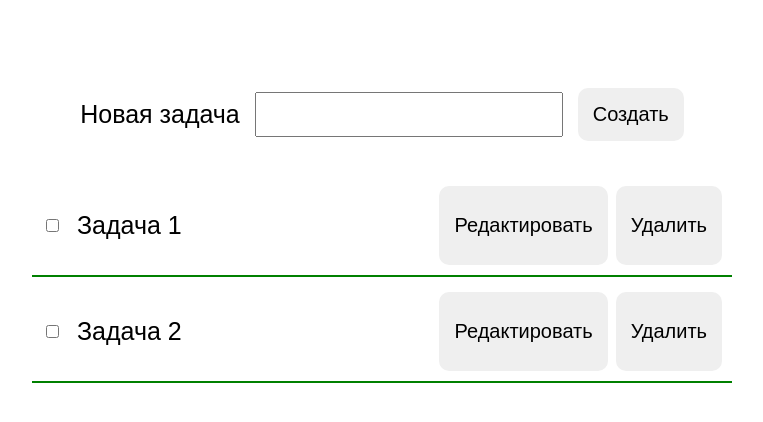
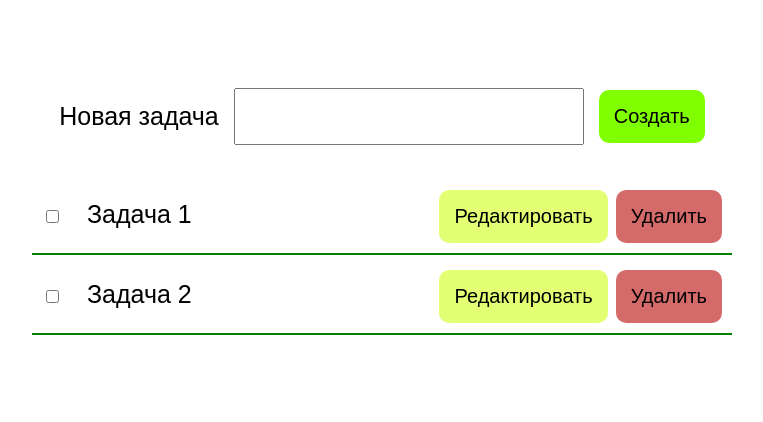
Before and after one commit to NicoMSK/ToDo-React, a React (Vite) app: page / in a window 1280 px wide. Shown: the top 422 px of the page, without its empty margins (258-1021 px from the left). Built offline with nearby package versions, Linux system fonts and the light colour scheme.

Commit message:
feat: Add the ability to edit a task.

```diff
--- a/src/App.tsx
+++ b/src/App.tsx
@@ -3,7 +3,7 @@ import { CreateTodo, type CreateTodoProps } from "./CreateTodo";
 import { TodoItem } from "./TodoItem";
 
 export function App() {
-  const [tasks, setTask] = useState([
+  const [todos, setTodos] = useState([
     {
       id: 1,
       title: "Задача 1",
@@ -24,24 +24,33 @@ export function App() {
         isComplite: false,
       };
 
-      setTask([...tasks, newTask]);
+      setTodos([...todos, newTask]);
     }
   };
 
-  function editTask(id: number) {
-    const searchTaskId = tasks.filter((task) => task.id === id);
+  function editTask(id: number, title: string) {
+    setTodos(
+      todos.filter((todo) => {
+        if (todo.id === id) {
+          todo.title = title;
+        }
+
+        return todo;
+      })
+    );
   }
 
   return (
     <div className="todo todo__container">
       <CreateTodo onCreateTodo={onCreateTodo} />
       <ul className="todo__list">
-        {tasks.map((todo) => (
+        {todos.map((todo) => (
           <TodoItem
             key={todo.id}
             id={todo.id}
             title={todo.title}
             isComplite={todo.isComplite}
+            editTask={editTask}
           />
         ))}
       </ul>
--- a/src/TodoItem.tsx
+++ b/src/TodoItem.tsx
@@ -1,26 +1,78 @@
+import { useState } from "react";
 import { Button } from "./Button";
 
 type TodoItemProps = {
   id: number;
   title: string;
   isComplite: boolean;
+  editTask: (id: number, title: string) => void;
 };
 
 export function TodoItem(props: TodoItemProps) {
-  const { id, title, isComplite } = props;
+  const { id, title, isComplite, editTask } = props;
+  const [editing, setEditing] = useState(false);
+  const [titleMode, setTitleMode] = useState(false);
+  const viewMode = { display: "block" };
+  const editMode = { display: "block" };
+
+  const handleEditing = () => {
+    if (!editing) {
+      setEditing(true);
+      setTitleMode(false);
+    } else {
+      if (title.trim().length === 0) {
+        setTitleMode(true);
+        return;
+      }
+
+      setEditing(false);
+      setTitleMode(false);
+    }
+  };
+
+  const handleUpdatedDone = (event: React.KeyboardEvent<HTMLInputElement>) => {
+    if (event.key === "Enter") {
+      if (title.trim().length === 0) {
+        setTitleMode(true);
+        return;
+      }
+
+      setEditing(false);
+      setTitleMode(false);
+    }
+  };
+
+  if (editing) {
+    viewMode.display = "none";
+  } else {
+    editMode.display = "none";
+  }
 
   return (
     <li className="todo__item">
       <input type="checkbox" checked={isComplite} />
-      <p>{title}</p>
+      <p className="todo__text" style={viewMode}>
+        {title}
+      </p>
       <input
-        className="todo__item-input visually-hidden "
+        className="todo__item-input"
         type="text"
         value={title}
+        style={editMode}
+        onChange={(e) => editTask(id, e.target.value)}
+        onKeyDown={handleUpdatedDone}
       />
+      <p className="todo__text-error">
+        {titleMode && "Поле не может быть пустым"}
+      </p>
       <div className="todo__wrapper-btn">
-        <Button className="todo__edit-button" type="button" taskId={id}>
-          Редактировать
+        <Button
+          className="todo__edit-button"
+          type="button"
+          taskId={id}
+          onClick={handleEditing}
+        >
+          {editing ? "OK" : "Редактировать"}
         </Button>
         <Button className="todo__delete-button" type="button" taskId={id}>
           Удалить
--- a/src/button.tsx
+++ b/src/button.tsx
@@ -2,14 +2,20 @@ type ButtonProps = {
   className: string;
   type: "button" | "submit" | "reset";
   children: string;
-  taskId: number;
+  taskId?: number;
+  onClick?: () => void;
 };
 
 export function Button(props: ButtonProps) {
-  const { className = "", type, children, taskId } = props;
+  const { className = "", type, children, taskId, onClick } = props;
 
   return (
-    <button className={`button ${className}`} type={type} taskId={taskId}>
+    <button
+      className={`button ${className}`}
+      type={type}
+      taskId={taskId}
+      onClick={onClick}
+    >
       {children}
     </button>
   );
--- a/src/index.css
+++ b/src/index.css
@@ -1,15 +1,5 @@
-.visually-hidden {
-  position: absolute;
-  width: 1px;
-  height: 1px;
-  margin: -1px;
-  padding: 0;
-  border: 0;
-  clip: rect(0 0 0 0);
-  overflow: hidden;
-}
+body {
 
-body {
   font-family: Arial, Helvetica, sans-serif;
   font-size: 25px;
 
@@ -66,6 +56,18 @@ body {
   }
 }
 
+.todo__edit-button {
+  background-color: #E3FF73;
+}
+
+.todo__create-button {
+  background-color: chartreuse;
+}
+
+.todo__delete-button {
+  background-color: rgb(213, 106, 106);
+}
+
 .todo__form {
   width: 100%;
   display: flex;
@@ -80,14 +82,30 @@ body {
 
 .todo__input {
   padding: 12px;
-  font-size: 15px;
+  font-size: inherit;
   min-width: 280px;
 }
 
-.todo__item-input {
-  border: none;
-}
+.todo__item-input {}
 
 .todo__create-button {
   padding: 15px;
 }
+
+.todo__item-input {
+  width: 100%;
+  padding: 10px;
+  font-size: inherit;
+  border: none;
+  outline: none;
+}
+
+.todo__text {
+  margin: 0;
+  padding: 10px;
+}
+
+.todo__text-error {
+  font-size: 15px;
+  color: rgb(163, 8, 8);
+}
```
